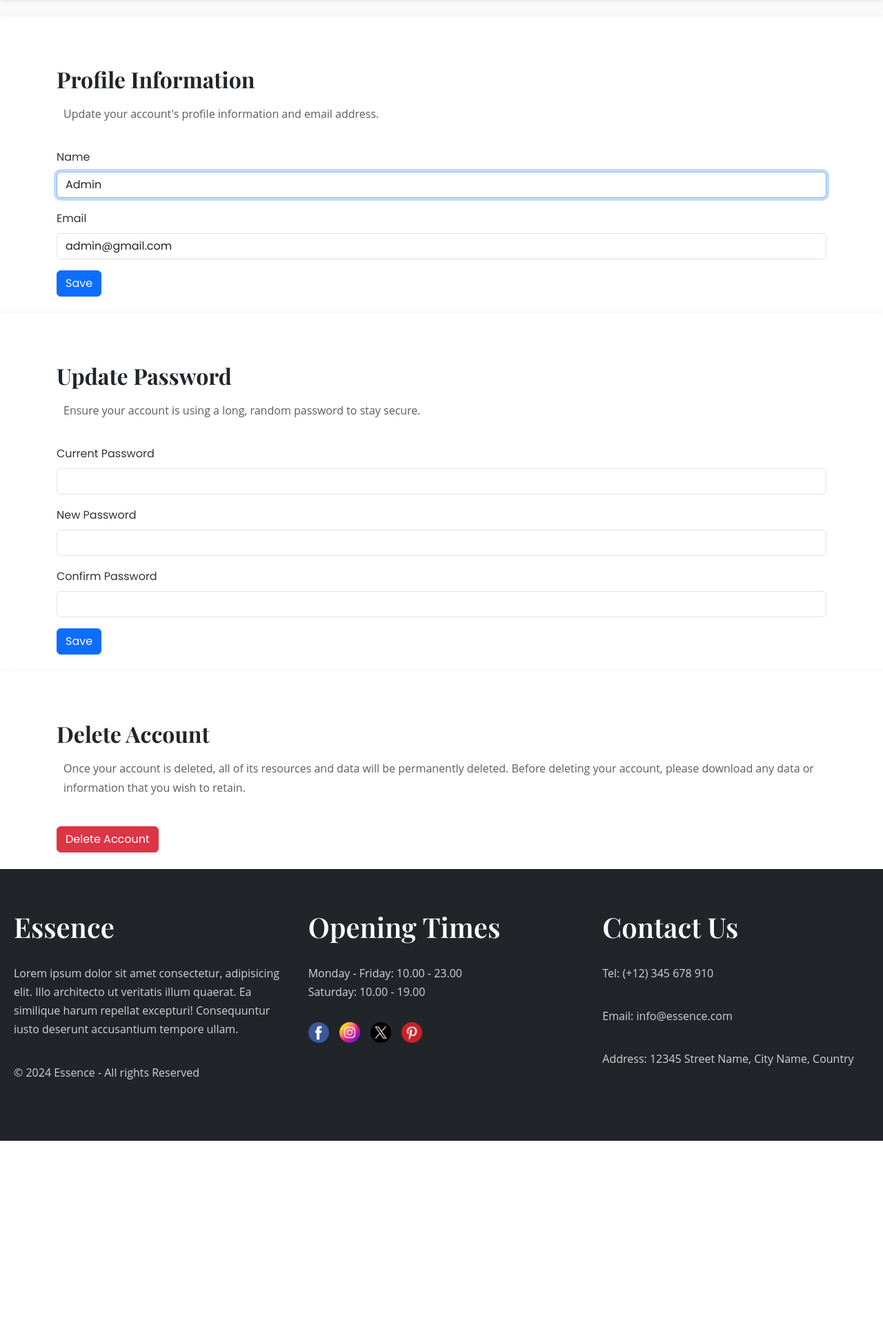
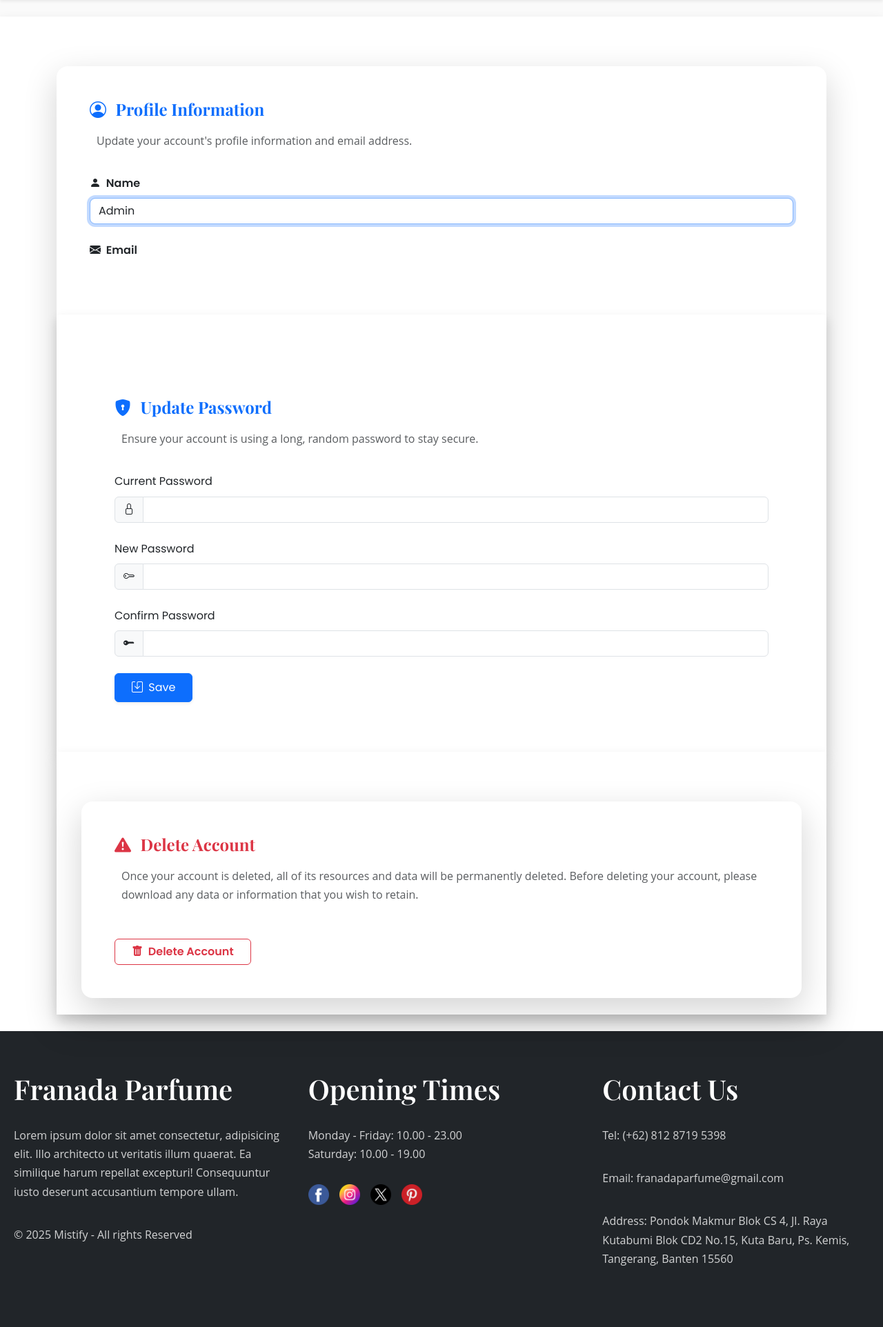
Before and after one commit to Mifta24/Mistify, a Laravel app: page /profile in a window 1280 px wide. Shown: the part 100-2024 px from the top of the page at 69% size. Before the commit the page ends 1754 px from the top, so only its background shows below. Run offline with Laravel 12, Linux system fonts and the light colour scheme; a user stored in the database is signed in; data comes from the database, SQL or seed files in the repository; parts of the project's set-up code (start-up, migrations or seed data) failed here and were passed over; some libraries are stand-ins or nearby versions.

Commit message:
Update ui Login dan Register serta tampilan Profile

```diff
--- a/resources/views/components/text-input.blade.php
+++ b/resources/views/components/text-input.blade.php
@@ -1,3 +1,5 @@
 @props(['disabled' => false])
 
-<input @disabled($disabled) {{ $attributes->merge(['class' => 'border-gray-300 dark:border-gray-700 dark:bg-gray-900 dark:text-gray-300 focus:border-indigo-500 dark:focus:border-indigo-600 focus:ring-indigo-500 dark:focus:ring-indigo-600 rounded-md shadow-sm']) }}>
+<input @disabled($disabled) {{ $attributes->merge([
+    'class' => 'border-gray-300 bg-white text-gray-900 focus:border-indigo-500 focus:ring-indigo-500 rounded-md shadow-sm'
+]) }}>
--- a/resources/views/front/about.blade.php
+++ b/resources/views/front/about.blade.php
@@ -29,7 +29,7 @@
     </section>
 
     {{-- Brand Values --}}
-    <section class="py-5">
+    {{-- <section class="py-5">
         <div class="container-lg text-center">
             <h2 class="fw-bold mb-3">Nilai-nilai Kami</h2>
             <p class="text-muted mb-4">Luxury Defined. One Drop at a Time.</p>
@@ -38,7 +38,7 @@
                 Di Franada Parfum, kami percaya bahwa sebuah parfum bukan hanya tentang aroma, tetapi juga tentang ekspresi diri dan pengalaman yang tak terlupakan.
             </p>
         </div>
-    </section>
+    </section> --}}
 
     {{-- Vision & Mission --}}
     <section class="py-5 bg-light">
--- a/resources/views/layouts/app.blade.php
+++ b/resources/views/layouts/app.blade.php
@@ -6,7 +6,7 @@
     <meta name="viewport" content="width=device-width, initial-scale=1">
     <meta name="csrf-token" content="{{ csrf_token() }}">
 
-    <title>Essence - Premium Perfumes</title>
+    <title>Franada Parfume - Premium Perfumes</title>
 
     <!-- Styles -->
     <link rel="stylesheet" href="{{ asset('css/style/styles.css') }}">
@@ -485,12 +485,12 @@
 
         {{-- Footer --}}
         <footer id="footer">
-            <div>
-                <h1 class="big-text">Essence</h1>
+            <div >
+                <h1 class="big-text">Franada Parfume</h1>
                 <p>Lorem ipsum dolor sit amet consectetur, adipisicing elit. Illo architecto ut veritatis illum
                     quaerat. Ea similique harum repellat excepturi! Consequuntur iusto deserunt accusantium tempore
                     ullam.</p>
-                <p>&copy; 2024 Essence - All rights Reserved</p>
+                <p>&copy; 2025 Mistify - All rights Reserved</p>
 
             </div>
             <div>
@@ -508,9 +508,9 @@
             </div>
             <div>
                 <h2 class="big-text">Contact Us </h2>
-                <p>Tel: (+12) 345 678 910</p>
-                <p>Email: info@essence.com</p>
-                <p>Address: 12345 Street Name, City Name, Country</p>
+                <p>Tel: (+62) 812 8719 5398</p>
+                <p>Email: franadaparfume@gmail.com</p>
+                <p>Address: Pondok Makmur Blok CS 4, Jl. Raya Kutabumi Blok CD2 No.15, Kuta Baru, Ps. Kemis, Tangerang, Banten 15560</p>
 
             </div>
         </footer>
--- a/resources/views/profile/partials/delete-user-form.blade.php
+++ b/resources/views/profile/partials/delete-user-form.blade.php
@@ -1,49 +1,63 @@
 <section class="container mt-5">
-    <header>
-        <h2 class="text-lg fw-bold text-dark">
-            {{ __('Delete Account') }}
+    <div class="card shadow-lg border-0 rounded-4">
+        <div class="card-body p-5">
+            <header class="mb-4">
+                <h2 class="h4 fw-bold text-danger">
+                    <i class="bi bi-exclamation-triangle-fill me-2"></i> {{ __('Delete Account') }}
                 </h2>
-        <p class="text-muted">
+                <p class="text-muted mb-0">
                     {{ __('Once your account is deleted, all of its resources and data will be permanently deleted. Before deleting your account, please download any data or information that you wish to retain.') }}
                 </p>
             </header>
 
             <!-- Button untuk membuka modal -->
-    <button type="button" class="btn btn-danger mt-3" data-bs-toggle="modal" data-bs-target="#confirmDeleteModal">
-        {{ __('Delete Account') }}
+            <button type="button" class="btn btn-outline-danger fw-semibold mt-3 px-4" data-bs-toggle="modal" data-bs-target="#confirmDeleteModal">
+                <i class="bi bi-trash-fill me-1"></i> {{ __('Delete Account') }}
             </button>
+        </div>
+    </div>
 
-    <!-- Bootstrap Modal -->
+    <!-- Modal Konfirmasi -->
     <div class="modal fade" id="confirmDeleteModal" tabindex="-1" aria-labelledby="confirmDeleteModalLabel" aria-hidden="true">
-        <div class="modal-dialog">
-            <div class="modal-content">
-                <div class="modal-header">
-                    <h5 class="modal-title" id="confirmDeleteModalLabel">{{ __('Are you sure you want to delete your account?') }}</h5>
-                    <button type="button" class="btn-close" data-bs-dismiss="modal" aria-label="Close"></button>
+        <div class="modal-dialog modal-dialog-centered">
+            <div class="modal-content border-0 shadow-lg rounded-4">
+                <div class="modal-header bg-danger text-white rounded-top-4">
+                    <h5 class="modal-title" id="confirmDeleteModalLabel">
+                        <i class="bi bi-x-circle-fill me-2"></i> {{ __('Confirm Account Deletion') }}
+                    </h5>
+                    <button type="button" class="btn-close btn-close-white" data-bs-dismiss="modal" aria-label="Close"></button>
                 </div>
+
                 <div class="modal-body">
                     <p class="text-muted">
-                        {{ __('Once your account is deleted, all of its resources and data will be permanently deleted. Please enter your password to confirm you would like to permanently delete your account.') }}
+                        {{ __('Once your account is deleted, all of its resources and data will be permanently deleted.') }}
+                    </p>
+                    <p class="fw-semibold text-danger">
+                        {{ __('Please enter your password to confirm account deletion.') }}
                     </p>
 
                     <form method="post" action="{{ route('profile.destroy') }}">
                         @csrf
                         @method('delete')
 
+                        <!-- Input Password -->
                         <div class="mb-3">
-                            <label for="password" class="form-label">{{ __('Password') }}</label>
-                            <input type="password" class="form-control" id="password" name="password" placeholder="{{ __('Enter your password') }}">
+                            <label for="password" class="form-label fw-semibold">
+                                <i class="bi bi-lock-fill me-1"></i> {{ __('Password') }}
+                            </label>
+                            <input type="password" class="form-control rounded-3" id="password" name="password" placeholder="{{ __('Enter your password') }}" required>
                             @error('password', 'userDeletion')
-                                <div class="text-danger mt-1">{{ $message }}</div>
+                                <div class="text-danger mt-1 small">{{ $message }}</div>
                             @enderror
                         </div>
 
-                        <div class="d-flex justify-content-end">
-                            <button type="button" class="btn btn-secondary me-2" data-bs-dismiss="modal">
+                        <!-- Tombol Aksi -->
+                        <div class="d-flex justify-content-end gap-2 mt-4">
+                            <button type="button" class="btn btn-secondary px-4" data-bs-dismiss="modal">
                                 {{ __('Cancel') }}
                             </button>
-                            <button type="submit" class="btn btn-danger">
-                                {{ __('Delete Account') }}
+                            <button type="submit" class="btn btn-danger px-4">
+                                <i class="bi bi-trash me-1"></i> {{ __('Delete Account') }}
                             </button>
                         </div>
                     </form>
--- a/resources/views/profile/partials/update-password-form.blade.php
+++ b/resources/views/profile/partials/update-password-form.blade.php
@@ -1,53 +1,76 @@
 <section class="container mt-5">
+
+        <div class="card-body p-4 p-md-5">
             <header class="mb-4">
-        <h2 class="text-lg fw-bold text-dark">
-            {{ __('Update Password') }}
+                <h2 class="h4 fw-bold text-primary">
+                    <i class="bi bi-shield-lock-fill me-2"></i> {{ __('Update Password') }}
                 </h2>
                 <p class="text-muted">
                     {{ __('Ensure your account is using a long, random password to stay secure.') }}
                 </p>
             </header>
 
-    <form method="post" action="{{ route('password.update') }}" class="mt-4">
+            <form method="post" action="{{ route('password.update') }}" class="needs-validation" novalidate>
                 @csrf
                 @method('put')
 
-        <div class="mb-3">
-            <label for="update_password_current_password" class="form-label">{{ __('Current Password') }}</label>
-            <input id="update_password_current_password" name="current_password" type="password" class="form-control" autocomplete="current-password">
+                <div class="mb-4">
+                    <label for="update_password_current_password" class="form-label">
+                        {{ __('Current Password') }}
+                    </label>
+                    <div class="input-group">
+                        <span class="input-group-text"><i class="bi bi-lock"></i></span>
+                        <input id="update_password_current_password" name="current_password" type="password" class="form-control" autocomplete="current-password" required>
+                    </div>
                     @error('current_password', 'updatePassword')
                         <div class="text-danger mt-1">{{ $message }}</div>
                     @enderror
                 </div>
 
-        <div class="mb-3">
-            <label for="update_password_password" class="form-label">{{ __('New Password') }}</label>
-            <input id="update_password_password" name="password" type="password" class="form-control" autocomplete="new-password">
+                <div class="mb-4">
+                    <label for="update_password_password" class="form-label">
+                        {{ __('New Password') }}
+                    </label>
+                    <div class="input-group">
+                        <span class="input-group-text"><i class="bi bi-key"></i></span>
+                        <input id="update_password_password" name="password" type="password" class="form-control" autocomplete="new-password" required>
+                    </div>
                     @error('password', 'updatePassword')
                         <div class="text-danger mt-1">{{ $message }}</div>
                     @enderror
                 </div>
 
-        <div class="mb-3">
-            <label for="update_password_password_confirmation" class="form-label">{{ __('Confirm Password') }}</label>
-            <input id="update_password_password_confirmation" name="password_confirmation" type="password" class="form-control" autocomplete="new-password">
+                <div class="mb-4">
+                    <label for="update_password_password_confirmation" class="form-label">
+                        {{ __('Confirm Password') }}
+                    </label>
+                    <div class="input-group">
+                        <span class="input-group-text"><i class="bi bi-key-fill"></i></span>
+                        <input id="update_password_password_confirmation" name="password_confirmation" type="password" class="form-control" autocomplete="new-password" required>
+                    </div>
                     @error('password_confirmation', 'updatePassword')
                         <div class="text-danger mt-1">{{ $message }}</div>
                     @enderror
                 </div>
 
                 <div class="d-flex align-items-center gap-3">
-            <button type="submit" class="btn btn-primary">{{ __('Save') }}</button>
+                    <button type="submit" class="btn btn-primary px-4 py-2 shadow-sm">
+                        <i class="bi bi-save me-1"></i> {{ __('Save') }}
+                    </button>
 
                     @if (session('status') === 'password-updated')
                         <p
                             x-data="{ show: true }"
                             x-show="show"
                             x-transition
-                    x-init="setTimeout(() => show = false, 2000)"
-                    class="text-success fw-bold"
-                >{{ __('Saved.') }}</p>
+                            x-init="setTimeout(() => show = false, 3000)"
+                            class="text-success fw-semibold m-0"
+                        >
+                            <i class="bi bi-check-circle-fill me-1"></i> {{ __('Saved.') }}
+                        </p>
                     @endif
                 </div>
             </form>
+        </div>
+
 </section>
--- a/resources/views/profile/partials/update-profile-information-form.blade.php
+++ b/resources/views/profile/partials/update-profile-information-form.blade.php
@@ -1,70 +1,39 @@
 <section class="container mt-5">
-    <header>
-        <h2 class="text-lg fw-bold text-dark">
-            {{ __('Profile Information') }}
+    <div class="card shadow-lg border-0 rounded-4">
+        <div class="card-body p-5">
+            <header class="mb-4">
+                <h2 class="h4 fw-bold text-primary">
+                    <i class="bi bi-person-circle me-2"></i> {{ __('Profile Information') }}
                 </h2>
-        <p class="text-muted">
+                <p class="text-muted mb-0">
                     {{ __("Update your account's profile information and email address.") }}
                 </p>
             </header>
 
-    <!-- Form untuk verifikasi email -->
+            <!-- Email Verification Form -->
             <form id="send-verification" method="post" action="{{ route('verification.send') }}">
                 @csrf
             </form>
 
-    <!-- Form Update Profile -->
+            <!-- Update Profile Form -->
             <form method="post" action="{{ route('profile.update') }}" class="mt-4">
                 @csrf
                 @method('patch')
 
-        <!-- Input Nama -->
-        <div class="mb-3">
-            <label for="name" class="form-label">{{ __('Name') }}</label>
-            <input id="name" name="name" type="text" class="form-control"
+                <!-- Name Input -->
+                <div class="mb-4">
+                    <label for="name" class="form-label fw-semibold">
+                        <i class="bi bi-person-fill me-1"></i> {{ __('Name') }}
+                    </label>
+                    <input id="name" name="name" type="text" class="form-control rounded-3"
                            value="{{ old('name', $user->name) }}" required autofocus autocomplete="name">
                     @error('name')
-                <div class="text-danger mt-1">{{ $message }}</div>
+                        <div class="text-danger mt-1 small">{{ $message }}</div>
                     @enderror
                 </div>
 
-        <!-- Input Email -->
-        <div class="mb-3">
-            <label for="email" class="form-label">{{ __('Email') }}</label>
-            <input id="email" name="email" type="email" class="form-control"
-                   value="{{ old('email', $user->email) }}" required autocomplete="username">
-            @error('email')
-                <div class="text-danger mt-1">{{ $message }}</div>
-            @enderror
-
-            <!-- Verifikasi Email -->
-            @if ($user instanceof \Illuminate\Contracts\Auth\MustVerifyEmail && ! $user->hasVerifiedEmail())
-                <div class="mt-2">
-                    <p class="text-muted">
-                        {{ __('Your email address is unverified.') }}
-                        <button form="send-verification" class="btn btn-link p-0">
-                            {{ __('Click here to re-send the verification email.') }}
-                        </button>
-                    </p>
-
-                    @if (session('status') === 'verification-link-sent')
-                        <div class="alert alert-success mt-2">
-                            {{ __('A new verification link has been sent to your email address.') }}
-                        </div>
-                    @endif
-                </div>
-            @endif
-        </div>
-
-        <!-- Tombol Save -->
-        <div class="d-flex gap-3">
-            <button type="submit" class="btn btn-primary">{{ __('Save') }}</button>
-
-            @if (session('status') === 'profile-updated')
-                <p class="text-success fw-bold mt-2">
-                    {{ __('Saved.') }}
-                </p>
-            @endif
-        </div>
-    </form>
-</section>
+                <!-- Email Input -->
+                <div class="mb-4">
+                    <label for="email" class="form-label fw-semibold">
+                        <i class="bi bi-envelope-fill me-1"></i> {{ __('Email') }}
+                    </label>
```
Also changed, not shown: resources/views/auth/login.blade.php (+38 -48 lines), resources/views/auth/register.blade.php (+27 -27 lines), resources/views/layouts/guest.blade.php (+109 -18 lines), tailwind.config.js (+19 -7 lines). Lines whose indentation alone changed are shown as unchanged.
